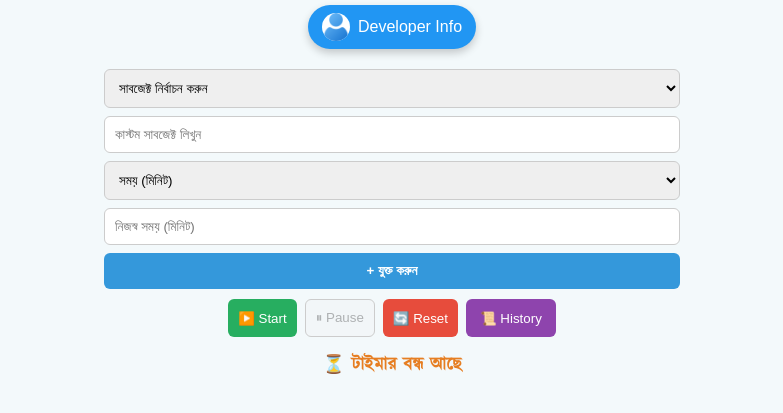
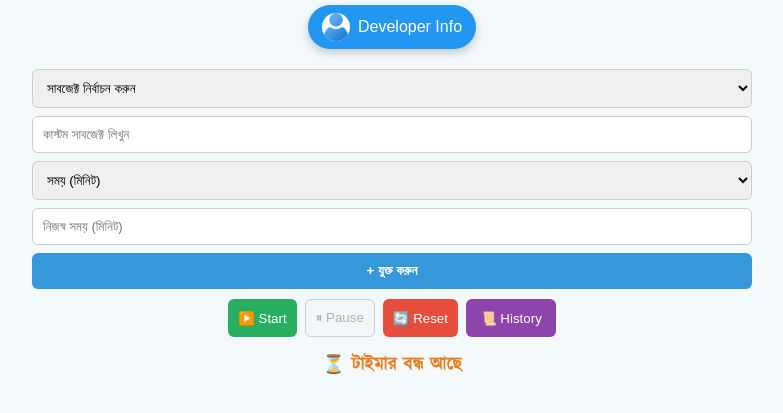
Before and after one commit to joynalar69/study.timer, a plain HTML site: page index.html in a window 1280 px wide. Shown: the part 111-524 px from the top of the page, without its empty margins (248-1031 px from the left). Drawn offline with Linux system fonts and the light colour scheme.

Commit message:
Update select and input widths to 100%

```diff
--- a/index.html
+++ b/index.html
@@ -230,7 +230,7 @@ margin-bottom:20px;
 </div>
 
 <div class="controls-top">
- <select id="subjectSelect" style="width:80%!important">
+ <select id="subjectSelect" style="width:100%!important">
     <option value="">সাবজেক্ট নির্বাচন করুন</option>
     <option value="বাংলা">বাংলা</option>
     <option value="ইংরেজি">ইংরেজি</option>
@@ -244,9 +244,9 @@ margin-bottom:20px;
     <option value="অন্যান্য">অন্যান্য</option>
   </select>
 
-  <input type="text" id="customSubjectInput" placeholder="কাস্টম সাবজেক্ট লিখুন" style="width:80%!important">
+  <input type="text" id="customSubjectInput" placeholder="কাস্টম সাবজেক্ট লিখুন" style="width:100%!important">
 
-  <select id="timeInput" style="width:80%!important" style="width:80%!important">
+  <select id="timeInput" style="width:100%!important">
     <option value="">সময় (মিনিট)</option>
     <option value="5">৫</option>
     <option value="10">১০</option>
@@ -260,9 +260,9 @@ margin-bottom:20px;
   <option value="120">১২০</option>
   </select>
 
-  <input type="number" id="customTimeInput" placeholder="নিজস্ব সময় (মিনিট)" min="1" style="width:80%!important">
+  <input type="number" id="customTimeInput" placeholder="নিজস্ব সময় (মিনিট)" min="1" style="width:100%!important">
 
-  <button class="primary" onclick="addSubject()" style="width:80%!important">+ যুক্ত করুন</button>
+  <button class="primary" onclick="addSubject()" style="width:100%!important">+ যুক্ত করুন</button>
 </div>
 
 <div style="max-width:720px;margin:0 auto; display:flex; gap:8px; justify-content:center;">
```
